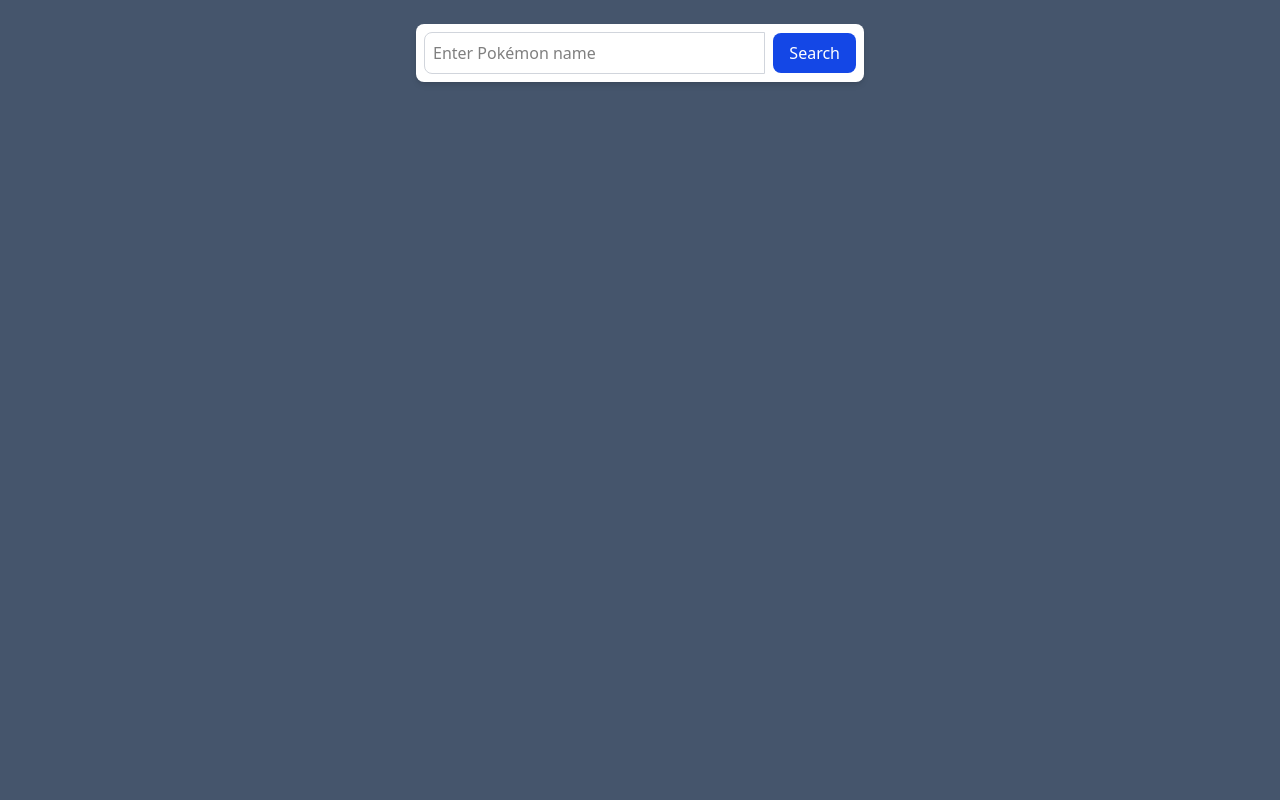
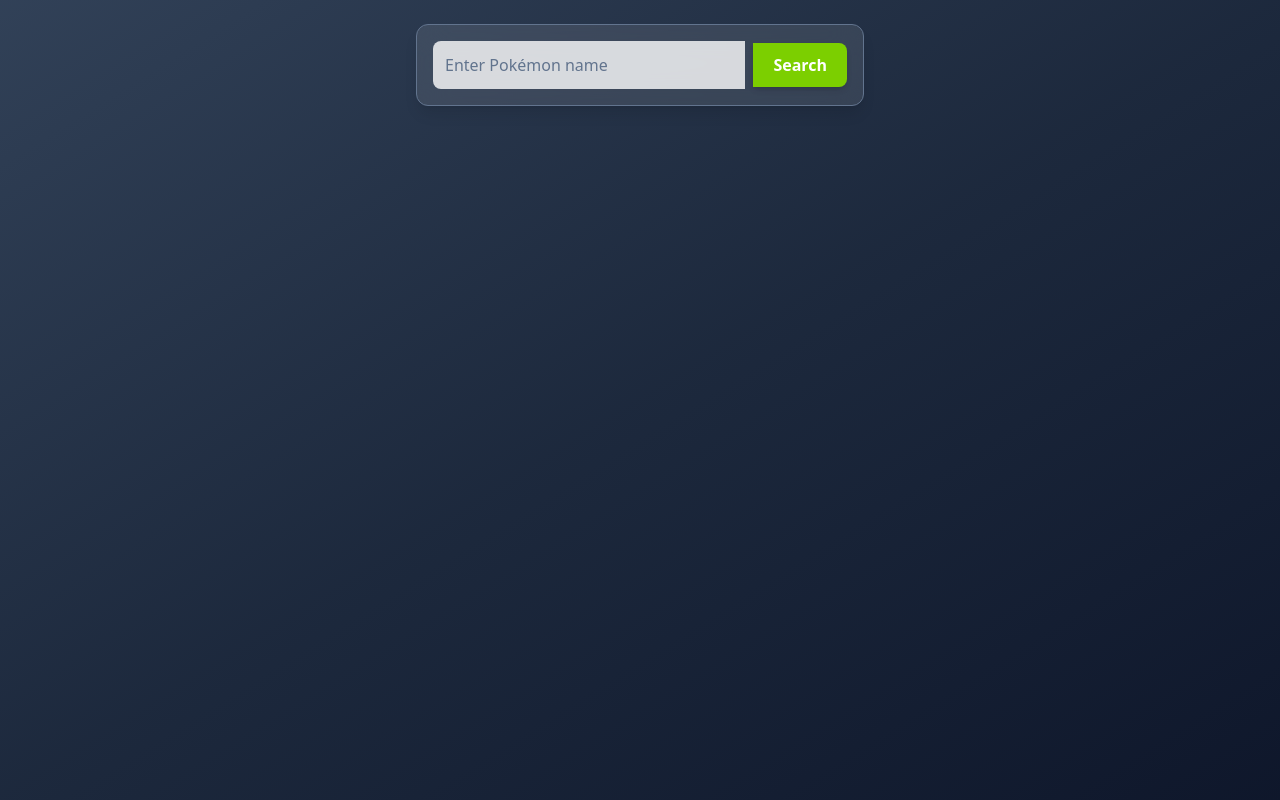
Before and after one commit to yashgovind/pokemon-searcher, a React (Vite) app: page / in a window 1280 px wide. Built offline with nearby package versions, Linux system fonts and the light colour scheme.

Commit message:
style: enhance UI with gradient background and improved form styling; update loader component for better visibility

```diff
--- a/src/App.jsx
+++ b/src/App.jsx
@@ -44,9 +44,9 @@
   }, []);
 
   return (
-    <div className="min-h-screen bg-slate-600 p-6 flex flex-col items-center">
+    <div className="min-h-screen bg-gradient-to-br from-slate-700 via-slate-800 to-slate-900 p-6 flex flex-col items-center text-white transition-all duration-300 ease-in-out">
     <form
-        className="flex items-center space-x-2 bg-white rounded-lg shadow-md p-2 max-w-md w-full mb-6"
+      className="flex items-center space-x-2 bg-white/10 backdrop-blur-lg rounded-xl shadow-lg p-4 max-w-md w-full mb-6 border border-slate-500 hover:shadow-xl transition"
       onSubmit={(e) => {
         e.preventDefault();
         handleSubmit();
@@ -57,27 +57,25 @@
         value={searchTerm}
         onChange={(e) => setSearchTerm(e.target.value)}
         placeholder="Enter Pokémon name"
-          className="flex-grow p-2 rounded-l-lg border border-gray-300 focus:outline-none focus:ring-2 focus:ring-blue-500"
+        className="flex-grow p-3 rounded-l-lg bg-white/80 placeholder-slate-500 text-gray-900 font-medium focus:outline-none focus:ring-2 focus:ring-lime-400"
       />
       <button
         type="submit"
-          className="px-4 py-2 bg-blue-700 text-white rounded-lg hover:bg-blue-600 transition"
-
+        className="px-5 py-2.5 bg-lime-500 text-white rounded-r-lg font-semibold shadow-md hover:bg-lime-400 active:scale-95 transition-all duration-200"
       >
         Search
       </button>
     </form>
 
-      {loader && (
-        <Loader />
-       )}
+    {loader && <Loader />}
+
     {errorMSg && (
-            <div className="text-red-400 text-8xl font-semibold mb-4">
+      <div className="text-red-400 text-2xl md:text-4xl font-semibold mb-4 animate-pulse text-center">
         {errorMSg}
       </div>
     )}
 
-      {pokemon && !loader &&(
+    {pokemon && !loader && (
       <PokemonCard
         key={pokemon.id}
         id={pokemon.id}
@@ -88,6 +86,7 @@
       />
     )}
   </div>
+
   );
 }
 
--- a/src/components/Loader.jsx
+++ b/src/components/Loader.jsx
@@ -3,14 +3,17 @@
 
 export default function Loader() {
   return (
-    <div className="flex justify-center items-center h-32">
+    <div className="fixed inset-0 z-50 flex flex-col items-center justify-center bg-black bg-opacity-40 backdrop-blur-sm">
+      <h2 className="text-lime-300 text-2xl font-semibold mb-6 animate-pulse">
+        Loading Pokémon...
+      </h2>
       <PacmanLoader
-        color="#e879f9"
+        color="#84cc16"
         loading={true}
         size={30}
-        aria-label="Loading Pokemon Data"
+        aria-label="Loading Pokémon Data"
         data-testid="loader"
       />
     </div>
-  )
+  );
 }
```
Lines whose indentation alone changed are shown as unchanged.
